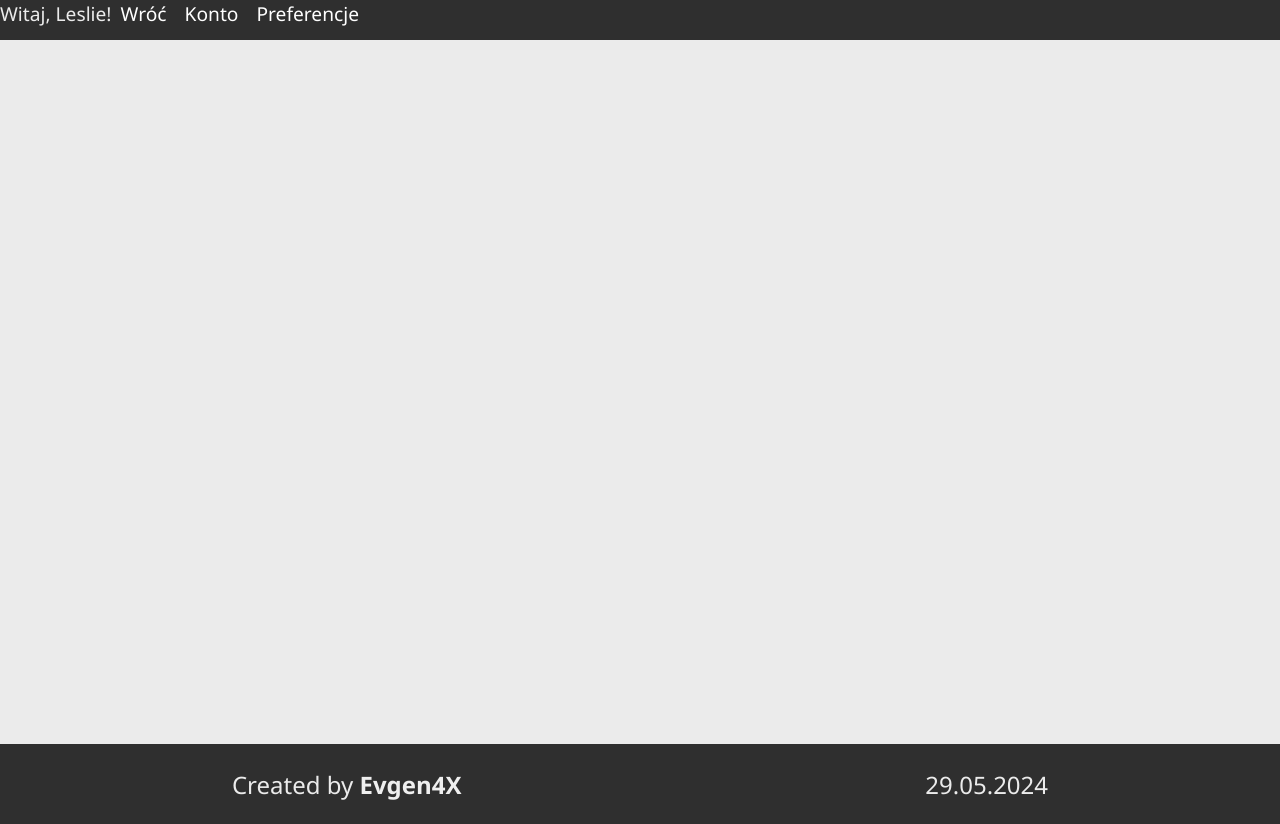
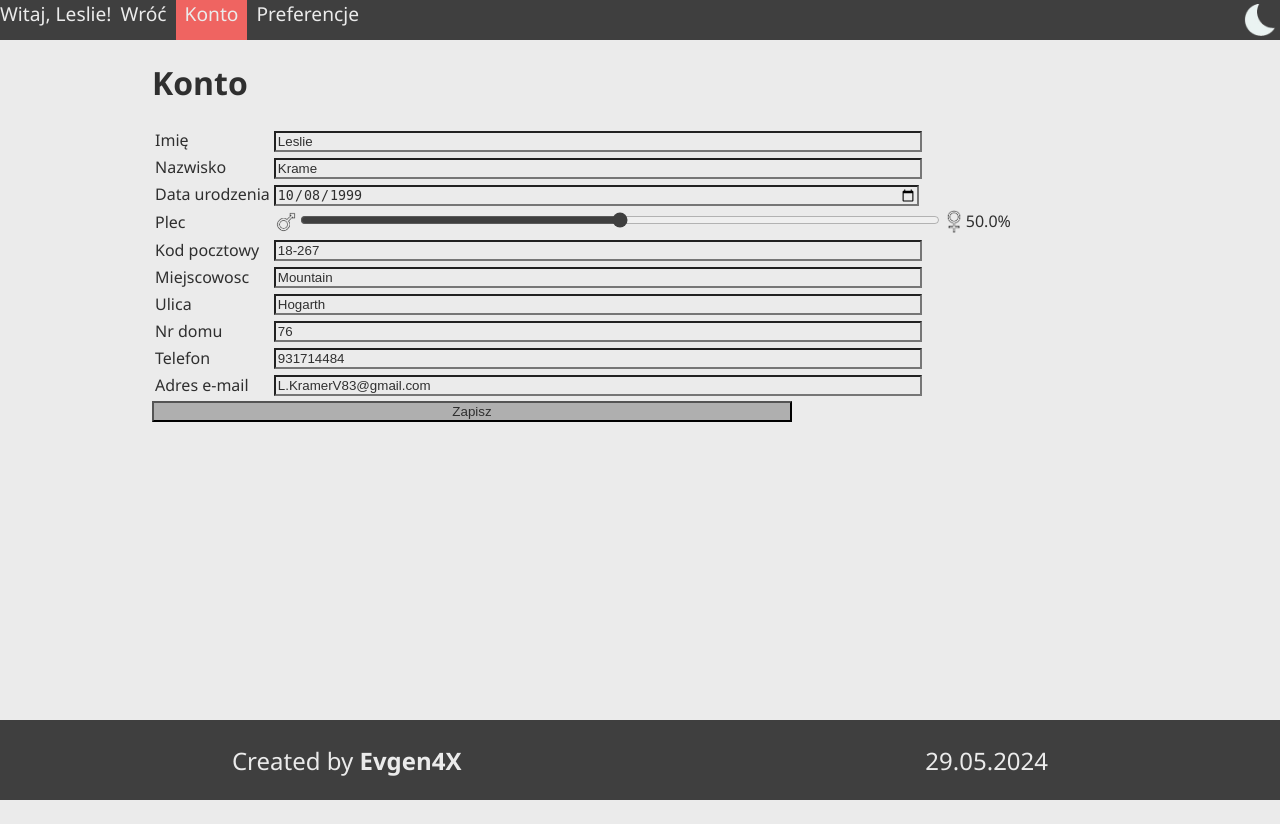
Before and after one commit to Evgen4X/PHP_project_050420241230, a PHP site: page /settings.php in a window 1280 px wide. After the commit the page ends 800 px from the top, so only its background shows below. Run offline with PHP 8.4, Linux system fonts and the light colour scheme; the visitor is signed in with stand-in values (Sample User, id 1); data comes from the database, SQL or seed files in the repository.

Commit message:
Added: dark mode

```diff
--- a/index.css
+++ b/index.css
@@ -1,4 +1,29 @@
 /* https://coolors.co/palette/2f2f2f-5b8266-aef6c7-e07a5f-ef6461 */
+
+* {
+	transition: background-color 500ms ease-in-out;
+}
+
+html.light {
+	--bg: #ebebeb;
+	--txt: #2f2f2f;
+	--cbg: #3f3f3f;
+	--bgbgtxt: #cacaca;
+	--bgtxt: #afafaf;
+	--txtbg: #8f8f8f;
+	--img: url("dark.png");
+}
+
+html.dark {
+	--bg: #2f2f2f;
+	--txt: #cbcbcb;
+	--cbg: #6f6f6f;
+	--bgbgtxt: #8f8f8f;
+	--bgtxt: #4f4f4f;
+	--txtbg: #cacaca;
+	--img: url("light.png");
+}
+
 html,
 body {
 	margin: 0;
@@ -8,14 +33,14 @@ body {
 
 body {
 	font-family: "Segoe UI", Tahoma, Geneva, Verdana, sans-serif;
-	background-color: #ebebeb;
+	background-color: var(--bg);
 }
 
 nav {
 	width: 100vw;
 	height: 5vh;
-	background-color: #2f2f2f;
-	color: #ebebeb;
+	background-color: var(--cbg);
+	color: var(--bg);
 	font-size: larger;
 	display: flex;
 	justify-content: start;
@@ -23,12 +48,23 @@ nav {
 	user-select: none;
 }
 
+nav #light-dark-toggle {
+	position: absolute;
+	top: 0.5vh;
+	right: 0.5vh;
+	width: 4vh;
+	height: 4vh;
+	border: none;
+	background-image: var(--img);
+	background-size: 4vh 4vh;
+}
+
 nav div {
 	border-width: 0 0.5em;
-	border-color: #2f2f2f;
+	border-color: var(--cbg);
 	border-style: solid;
 	height: 100%;
-	color: white;
+	color: var(--bg);
 }
 
 nav div:hover {
@@ -37,12 +73,12 @@ nav div:hover {
 }
 
 nav div a {
-	color: white;
+	color: var(--bg);
 	text-decoration: none;
 }
 
 nav div a:visited {
-	color: white;
+	color: var(--bg);
 }
 
 aside {
@@ -57,6 +93,7 @@ aside {
 	align-items: center;
 	flex-direction: column;
 	border: 1px solid black;
+	color: var(--txt);
 }
 
 aside fieldset {
@@ -68,6 +105,8 @@ aside fieldset {
 
 aside fieldset input[type="number"] {
 	width: 4em;
+	background-color: var(--bg);
+	color: var(--txt);
 }
 
 aside fieldset div.checkbox2 {
@@ -100,7 +139,7 @@ main {
 	width: 90vw;
 	margin-top: -3vh;
 	margin-left: 10vw;
-	min-height: 85vh;
+	min-height: 82vh;
 	padding: 3vh;
 }
 
@@ -121,6 +160,7 @@ main div#main {
 	justify-content: center;
 	align-items: center;
 	font-size: larger;
+	color: var(--txt);
 }
 
 .title {
@@ -138,7 +178,7 @@ main div#main {
 }
 
 .cena::after {
-	content: "zł";
+	content: "zl";
 }
 
 .gatunek::before {
@@ -168,20 +208,20 @@ main div#main {
 }
 
 select {
-	background-color: #cacaca;
+	background-color: var(--bgbgtxt);
 }
 
 select option:checked {
-	background-color: #8f8f8f;
+	background-color: var(--txtbg);
 }
 
 footer {
 	width: 100vw;
 	height: 10vh;
 	text-align: center;
-	background-color: #2f2f2f;
+	background-color: var(--cbg);
 	font-size: x-large;
-	color: #ebebeb;
+	color: var(--bg);
 	display: flex;
 	justify-content: space-around;
 	align-items: center;
@@ -189,28 +229,28 @@ footer {
 }
 
 footer a {
-	color: #efefef;
+	color: var(--bg);
 	text-decoration: none;
 	font-weight: 600;
 }
 
 footer a:visited {
-	color: #8f8f8f;
+	color: var(--txtbg);
 }
 
 input[type="submit"],
 .div-submit {
 	text-decoration: none;
-	color: black;
+	color: var(--txt);
 	border: 2px outset black;
-	background-color: #afafaf;
+	background-color: var(--bgtxt);
 	outline: none;
 	transition: all 500ms ease-in-out;
 }
 
 input[type="submit"]:hover,
 .div-submit:hover {
-	background-color: #8f8f8f;
+	background-color: var(--txtbg);
 }
 
 input[type="submit"]:active,
--- a/settings.css
+++ b/settings.css
@@ -1,8 +1,17 @@
+html.light {
+	--brightness: 100%;
+}
+
+html.dark {
+	--brightness: 10000%;
+}
+
 #male {
 	width: 1.5em;
 	height: 1.5em;
 	background-image: url(male.png);
 	background-size: contain;
+	filter: brightness(var(--brightness));
 }
 
 #female {
@@ -10,6 +19,7 @@
 	height: 1.5em;
 	background-image: url(female.png);
 	background-size: contain;
+	filter: brightness(var(--brightness));
 }
 
 td div {
@@ -18,6 +28,21 @@ td div {
 	align-items: start;
 }
 
-input{
+main {
+	color: var(--txt);
+}
+
+input {
 	width: 80vh;
+	background-color: var(--bg);
+	color: var(--txt);
 }
+
+input[type="range"] {
+	accent-color: var(--cbg);
+}
+
+nav div:hover {
+	background-color: #e07a5f;
+	border-color: #e07a5f;
+}
--- a/settings.php
+++ b/settings.php
@@ -2,7 +2,7 @@
 session_start();
 ?>
 <!DOCTYPE html>
-<html lang="pl">
+<html class="light" lang="pl">
 <head>
     <link rel="icon" href="icon.png">
     <link rel="stylesheet" href="index.css">
@@ -14,30 +14,31 @@ session_start();
 <body>
     <?php
         $id = mysqli_connect("localhost", "root", "", "ksiegarnia");
-        $data = mysqli_fetch_row(mysqli_query($id, "select imie, nazwisko, data_urodzenia, plec, kod_pocztowy, miejscowosc, ulica, nr_domu, telefon, adres_e_mail from klient where id_klienta = ".$_SESSION['uid'].";"));
-        $imie = $data[0] ? "'".$data[0]."'" : "''";
-        $nazwisko = $data[1] ? "'".$data[1]."'" : "''";
-        $data_urodzenia = $data[2] ? "'".$data[2]."'" : "''";
-        $plec = $data[3] ? "'".$data[3]."'" : "''";
-        $kod_pocztowy = $data[4] ? "'".$data[4]."'" : "''";
-        $miejscowosc = $data[5] ? "'".str_replace("'", "\'", $data[5])."'" : "''";
-        $ulica = $data[6] ? "'".str_replace("'", "\'", $data[6])."'" : "''";
-        $nr_domu = $data[7] ? "'".$data[7]."'" : "''";
-        $telefon = $data[8] ? "'".$data[8]."'" : "''";
-        $adres_e_mail = $data[9] ? "'".$data[9]."'" : "''";
+        $data = mysqli_fetch_array(mysqli_query($id, "select imie, nazwisko, data_urodzenia, plec, kod_pocztowy, miejscowosc, ulica, nr_domu, telefon, adres_e_mail from klient where id_klienta = ".$_SESSION['uid'].";"));
+        $imie = $data['imie'] ? "'".$data['imie']."'" : "''";
+        $nazwisko = $data['nazwisko'] ? "'".$data['nazwisko']."'" : "''";
+        $data_urodzenia = $data['data_urodzenia'] ? "'".$data['data_urodzenia']."'" : "''";
+        $plec = $data['plec'] ? "'".$data['plec']."'" : "''";
+        $kod_pocztowy = $data['kod_pocztowy'] ? "'".$data['kod_pocztowy']."'" : "''";
+        $miejscowosc = $data['miejscowosc'] ? "'".str_replace("'", "\'", $data['miejscowosc'])."'" : "''";
+        $ulica = $data['ulica'] ? "'".str_replace("'", "\'", $data['ulica'])."'" : "''";
+        $nr_domu = $data['nr_domu'] ? "'".$data['nr_domu']."'" : "''";
+        $telefon = $data['telefon'] ? "'".$data['telefon']."'" : "''";
+        $adres_e_mail = $data['adres_e_mail'] ? "'".$data['adres_e_mail']."'" : "''";
 
         echo "<nav>";
 
-        echo "Witaj, ".($imie ? substr($imie, 1, strlen($imie) - 2) : '').'!';
+        echo "<span>Witaj, ".($imie ? substr($imie, 1, strlen($imie) - 2) : '').'!</span>';
         echo "
             <div onclick='window.location.href = window.location.href.replace(\"settings\", \"index\");'>Wróć</div>
-            <div id='setting-konto' onclick=\"toggle('Konto', $imie, $nazwisko, $data_urodzenia, $plec, $kod_pocztowy, $miejscowosc, $ulica, $nr_domu, $telefon, $adres_e_mail, ".$_SESSION['uid'].");\">Konto</div>
-            <div id='setting-preferencje' onclick=\"toggle('Preferencje', ".$_SESSION['uid'].");\">Preferencje</div>
+            <div id='setting-konto' onclick=\"toggle('konto', $imie, $nazwisko, $data_urodzenia, $plec, $kod_pocztowy, $miejscowosc, $ulica, $nr_domu, $telefon, $adres_e_mail, ".$_SESSION['uid'].");\">Konto</div>
+            <div id='setting-preferencje' onclick=\"toggle('preferencje', ".$_SESSION['uid'].");\">Preferencje</div>
+            <div id='light-dark-toggle' onclick='toggleTheme();'></div>
         </nav>";
 
         echo "<main></main><footer><span>Created by <a href='https://github.com/Evgen4X'>Evgen4X</a></span><span>".date("d.m.Y")."</span></footer>";
 
-        echo "<script> setTimeout(() => {toggle('Konto', ".$_SESSION['uid'].", $imie, $nazwisko, $data_urodzenia, $plec, $kod_pocztowy, $miejscowosc, $ulica, $nr_domu, $telefon, $adres_e_mail)}, 200);</script>";
+        echo "<script> setTimeout(() => {toggle('konto', ".$_SESSION['uid'].", $imie, $nazwisko, $data_urodzenia, $plec, $kod_pocztowy, $miejscowosc, $ulica, $nr_domu, $telefon, $adres_e_mail)}, 200);</script>";
     ?>
 
     <script>
@@ -47,13 +48,13 @@ session_start();
         }
 
         function toggle(name, id, imie="", nazwisko="", birthdate="", plec="", code="", city="", street="", house="", tel="", email=""){
-            document.querySelectorAll('nav div').forEach(div => {
-                div.style.backgroundColor = '#2f2f2f';
-                div.style.borderColor = '#2f2f2f';
+            document.querySelectorAll('nav div:not([id="light-dark-toggle"])').forEach(div => {
+                div.style.backgroundColor = html.classList.contains('dark') ? '#6f6f6f' : '#3f3f3f';
+                div.style.borderColor = html.classList.contains('dark') ? '#6f6f6f' : '#3f3f3f';
             });
             document.getElementById('setting-' + name).style.backgroundColor = '#ef6461';
             document.getElementById('setting-' + name).style.borderColor = '#ef6461';
-            if(name == 'Konto'){
+            if(name == 'konto'){
                 main.innerHTML = `
                 <form action="updater.php" method="post">
                     <h1>Konto</h1>
@@ -75,7 +76,7 @@ session_start();
                 </form>
                 `;
 
-            } else if(name == 'Preferencje'){
+            } else if(name == 'preferencje'){
                 main.innerHTML = `
                 <form action="updater.php" method="post">
                     <h1>Preferencje</h1>
@@ -116,6 +117,27 @@ session_start();
             }
         }
 
+        function toggleTheme(){
+            html.classList.toggle('light');
+            html.classList.toggle('dark');
+            console.log(html.classList.contains('dark'));
+            if(html.classList.contains('dark')){
+                localStorage.setItem('theme', 'dark')
+            } else {
+                localStorage.setItem('theme', 'light')
+            }
+            document.querySelectorAll('nav div:not([id="light-dark-toggle"])').forEach(div => {
+                div.style.backgroundColor = html.classList.contains('dark') ? '#6f6f6f' : '#3f3f3f';
+                div.style.borderColor = html.classList.contains('dark') ? '#6f6f6f' : '#3f3f3f';
+            });
+        }
+        const html = document.querySelector('html');
+
+        if(localStorage.getItem('theme') == 'dark'){
+            html.classList.toggle('light');
+            html.classList.toggle('dark');
+        }
+
         const main = document.querySelector('main');
     </script>
 
```
Also changed, not shown: admin.css (+7 -0 lines), admin.php (+25 -3 lines), index.php (+19 -2 lines), bin.png, dark.png (added), light.png (added).
